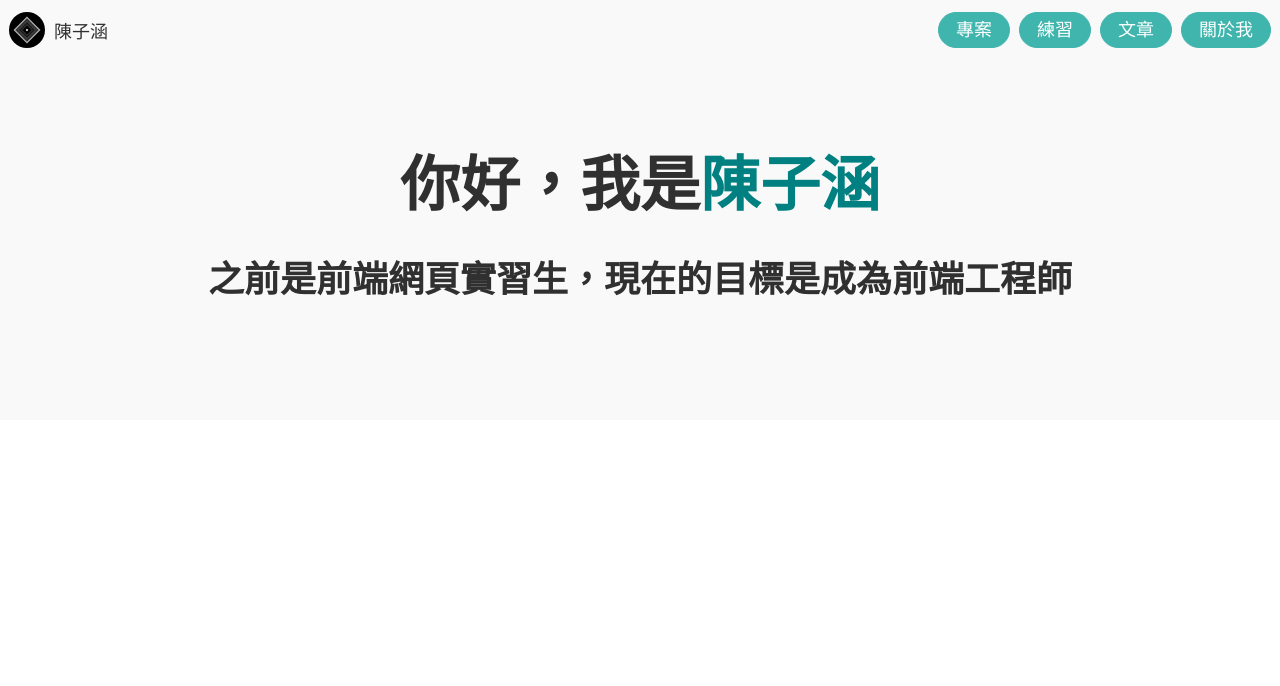
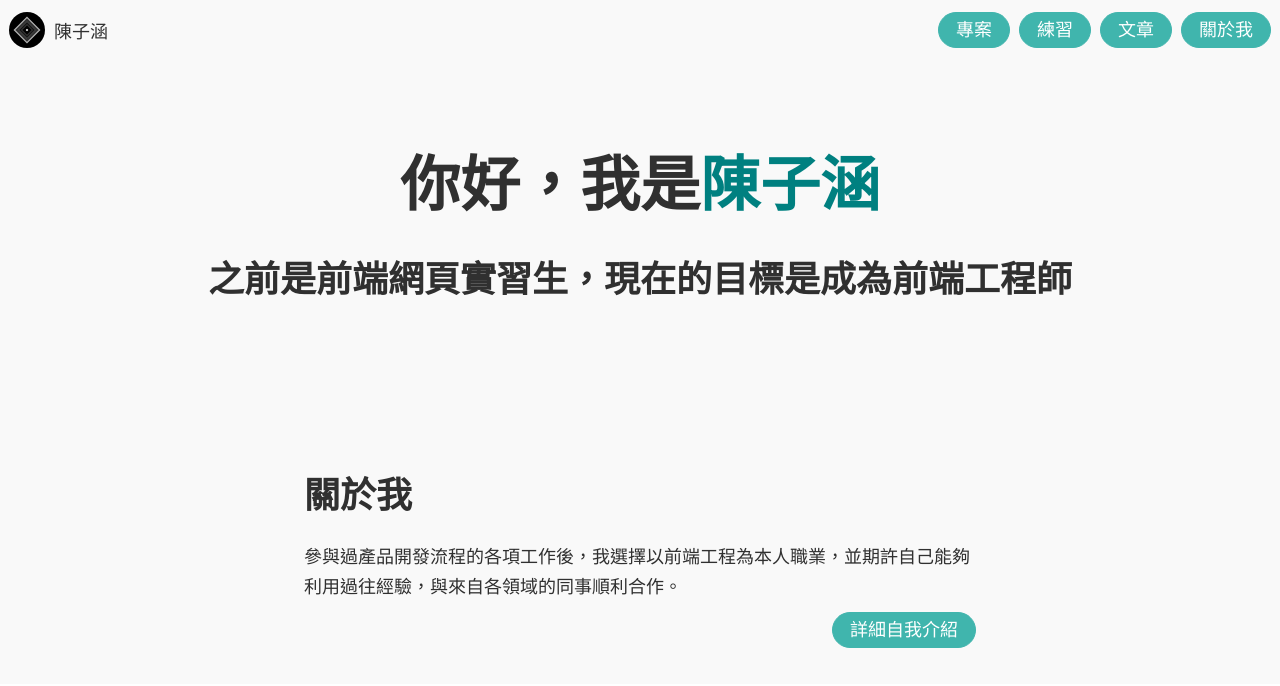
Before and after one commit to TzuHanChen/personal-website-old, a Next.js app: page / in a window 1280 px wide. Shown: the top 686 px of the page. Built offline with nearby package versions, Linux system fonts and the light colour scheme.

Commit message:
Text section layout DONE

```diff
--- a/src/components/button.module.scss
+++ b/src/components/button.module.scss
@@ -2,14 +2,14 @@
 
 .button {
 	display: inline-block;
-	padding: 2px 17px;
+	padding: 8px 17px;
 	border: 1px solid $verdigris;
 	border-radius: 24px;
 	background-color: $verdigris;
 	color: $white;
 	font-size: $font-size-p-mobile;
 	font-weight: $font-weight-regular;
-	line-height: $line-height-p-mobile;
+	line-height: 18px;
 }
 .button:hover, .button:active {
 	cursor: pointer;
--- a/src/layouts/hero-section.module.scss
+++ b/src/layouts/hero-section.module.scss
@@ -4,7 +4,7 @@
 	margin: 0 auto;
 	width: 100%;
 	@media (min-width: $breakpoint2) {
-		max-width: 1080px;
+		max-width: $breakpoint2;
 	}
 	min-height: 360px;
 	padding: 24px;
--- a/src/layouts/text-section.module.scss
+++ b/src/layouts/text-section.module.scss
@@ -0,0 +1,7 @@
+@use '../design-tokens/index.module.scss' as *;
+
+.text-section {
+	margin: 0 auto;
+	padding: 24px;
+	max-width: $breakpoint1;
+}
--- a/src/layouts/text-section.tsx
+++ b/src/layouts/text-section.tsx
@@ -1,3 +1,9 @@
+import styles from './text-section.module.scss';
+
 export default function TextSection({ ...props }) {
-	return ( <></> );
+	return (
+		<section className={styles["text-section"]}>
+			{ props.children }
+		</section>
+	);
 }
--- a/src/pages/index.tsx
+++ b/src/pages/index.tsx
@@ -2,10 +2,11 @@ import SEO from '@/lib/seo'
 
 // import Nav from '@/components/nav'
 import Text, { TextShowcase } from '@/components/text'
-// import { ButtonShowcase } from '@/components/button'
+import Button, { ButtonShowcase } from '@/components/button'
 // import { CardShowcase } from '@/components/card'
 
 import HeroSection from '@/layouts/hero-section'
+import TextSection from '@/layouts/text-section'
 
 export default function Home() {
 	return (
@@ -27,6 +28,14 @@ export default function Home() {
 					</Text>
 					<Text type="h2" align="center">之前是前端網頁實習生，現在的目標是成為前端工程師</Text>
 				</HeroSection>
+
+				<TextSection>
+					<Text type="h2">關於我</Text>
+					<Text>參與過產品開發流程的各項工作後，我選擇以前端工程為本人職業，並期許自己能夠利用過往經驗，與來自各領域的同事順利合作。</Text>
+					<Text align="right">
+						<Button href="/about">詳細自我介紹</Button>
+					</Text>
+				</TextSection>
 			</main>
 		</>
 	)
```
Also changed, not shown: src/layouts/grid-section.module.scss (+0 -14 lines).
